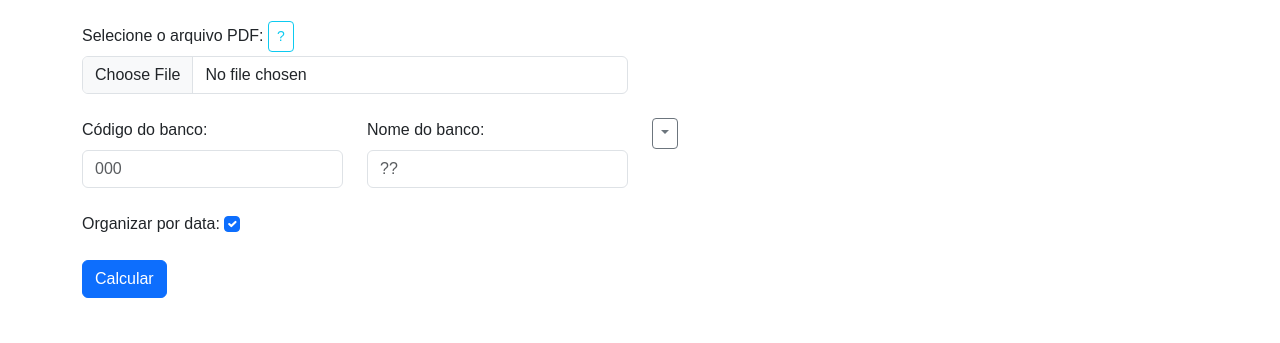
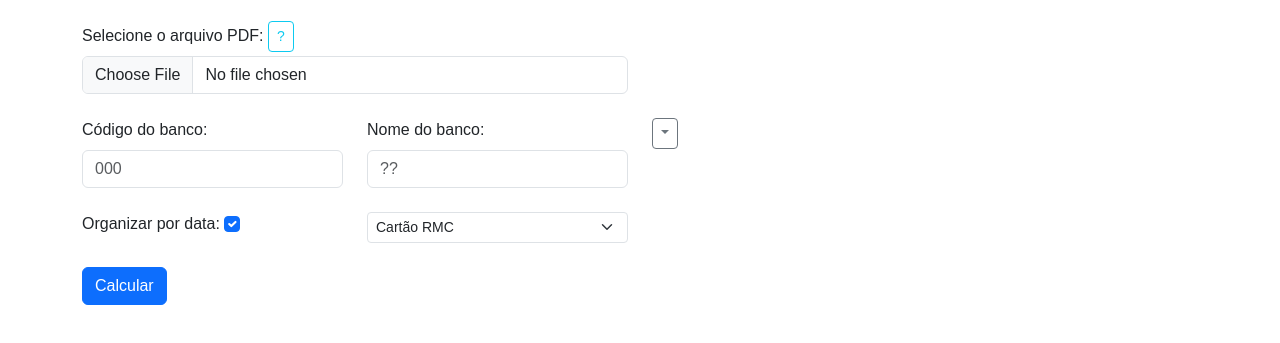
Before and after one commit to domillan/descontosCartao, a plain HTML site: page index.html in a window 1280 px wide. Shown: the part 157-500 px from the top of the page. Drawn offline with nearby package versions, Linux system fonts and the light colour scheme; a script that the page names is missing.

Commit message:
Add files via upload

```diff
--- a/index.html
+++ b/index.html
@@ -74,11 +74,16 @@ border-spacing: 2px;
     </div>
 
     <div class="row mt-4">
-        <div class="col-md-6 ">
+        <div class="col-md-3">
           <label class="form-check-label" for="datasDesc">
           Organizar por data:
           </label>
             <input class="form-check-input" type="checkbox" checked id="datasDesc">
+        </div><div class="col-md-3 ">
+        <select id="tipoDesconto" class="form-select form-select-sm">
+          <option  value="RMC" selected>Cartão RMC</option>
+          <option value="RCC">Cartão RCC</option>
+        </select>
         </div>
     </div>
     <div class="row mt-4">
@@ -217,7 +222,7 @@ function calc()
 
 	doc.forEach((item)=>{
     	dados = item.split(";");
-    	if(dados[0].toLowerCase().includes(banco.value.toLowerCase()) && dados[7].includes("RMC")){
+    	if(dados[0].toLowerCase().includes(banco.value.toLowerCase()) && dados[7].includes(tipoDesconto.value)){
 		let val = parseFloat((dados[5]+"").replace("R$", "").replace(",", ""));
     		soma += val;
 		if(val>maxV) maxV = val;
```
